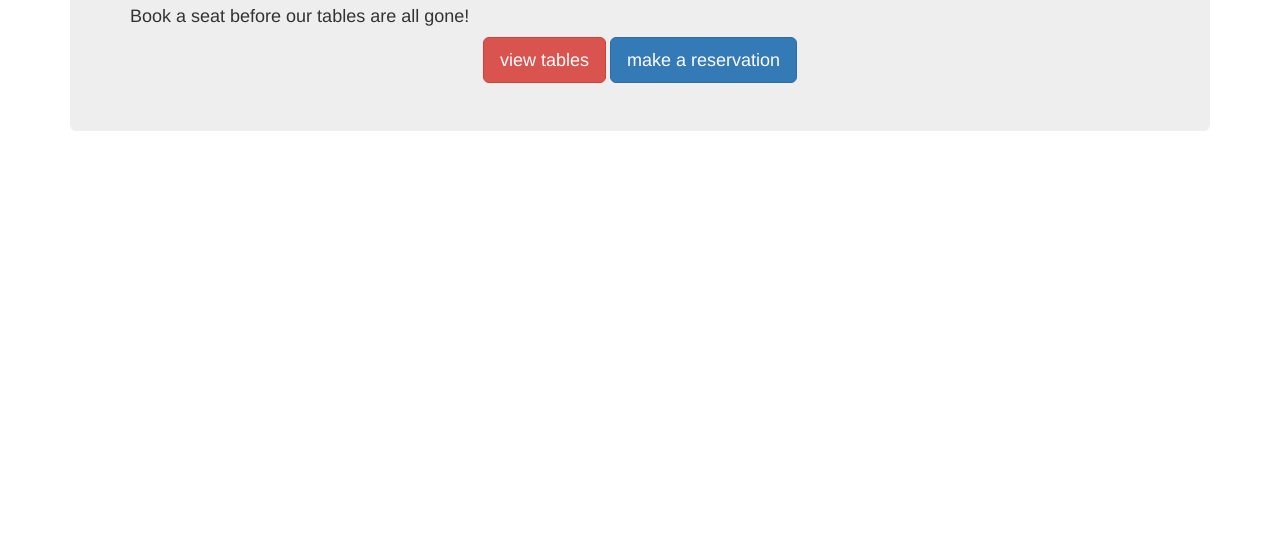
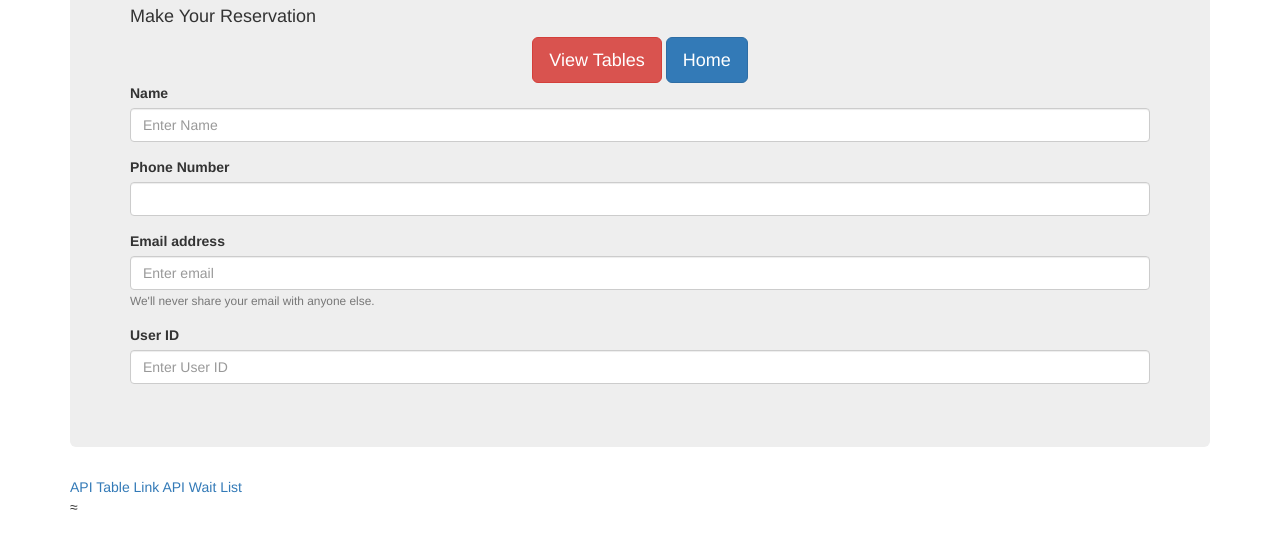
Before and after one commit to tuocha/hot-restaurant, a plain HTML site: page reservation.html in a window 1280 px wide. Shown: the part 140-688 px from the top of the page. Drawn offline with nearby package versions, Linux system fonts and the light colour scheme.

Commit message:
restaurant page

```diff
--- a/reservation.html
+++ b/reservation.html
@@ -1,29 +1,59 @@
 <!DOCTYPE html>
 <html lang="en">
+
 <head>
     <meta charset="UTF-8">
     <meta name="viewport" content="width=device-width, initial-scale=1.0">
     <meta http-equiv="X-UA-Compatible" content="ie=edge">
-    <link rel="stylesheet" href="https://maxcdn.bootstrapcdn.com/bootstrap/3.3.6/css/bootstrap.min.css" integrity="sha384-1q8mTJOASx8j1Au+a5WDVnPi2lkFfwwEAa8hDDdjZlpLegxhjVME1fgjWPGmkzs7" crossorigin="anonymous">
+    <link rel="stylesheet" href="https://maxcdn.bootstrapcdn.com/bootstrap/3.3.6/css/bootstrap.min.css"
+        integrity="sha384-1q8mTJOASx8j1Au+a5WDVnPi2lkFfwwEAa8hDDdjZlpLegxhjVME1fgjWPGmkzs7" crossorigin="anonymous">
     <title>hot restaurant</title>
 </head>
+
 <body>
     <div class="container">
         <div class="jumbotron">
             <h1>Hot Restaurant</h1>
-            <h4>Book a seat before our tables are all gone!</h4>
+            <h4>Make Your Reservation</h4>
             <div class="text-center">
-                <a href="/tables">
-                <button type="button" class="btn btn-lg btn-danger">
-                    view tables
-                </button></a>
-                <a href="/reserve">
+                <a href="/tables.html">
+                    <button type="button" class="btn btn-lg btn-danger">
+                        View Tables
+                    </button></a>
+                <a href="/index.html">
                     <button type="button" class="btn btn-lg btn-primary">
-                        make a reservation
+                        Home
                     </button></a>
             </div>
+            <form action="">
+                <div class="form-group">
+                    <label for="name">Name</label>
+                    <input type="name" class="form-control" id="name-form" aria-describedby="emailHelp"
+                        placeholder="Enter Name">
+                </div>
+                <div class="form-group">
+                    <label for="phone">Phone Number</label>
+                    <input type="phone" class="form-control" id="phone-form" placeholder="">
+                </div>
+                <div class="form-group">
+                    <label for="exampleInputEmail1">Email address</label>
+                    <input type="email" class="form-control" id="exampleInputEmail1" aria-describedby="emailHelp" placeholder="Enter email">
+                    <small id="emailHelp" class="form-text text-muted">We'll never share your email with anyone else.</small>
+                  </div>
+                 <div class="form-group">
+                    <label for="exampleID">User ID</label>
+                    <input type="user-id" class="form-control" id="user-form" aria-describedby="userHelp" placeholder="Enter User ID">
+                  </div>
+            </form>
         </div>
+        <div class="footer">
+            <footer>
+                <a href="/api/tables">API Table Link</a>
+                <a href="/api/reservation">API Wait List</a>
+            </footer>
+        </div>≈
     </div>
 
 </body>
+
 </html>
```
